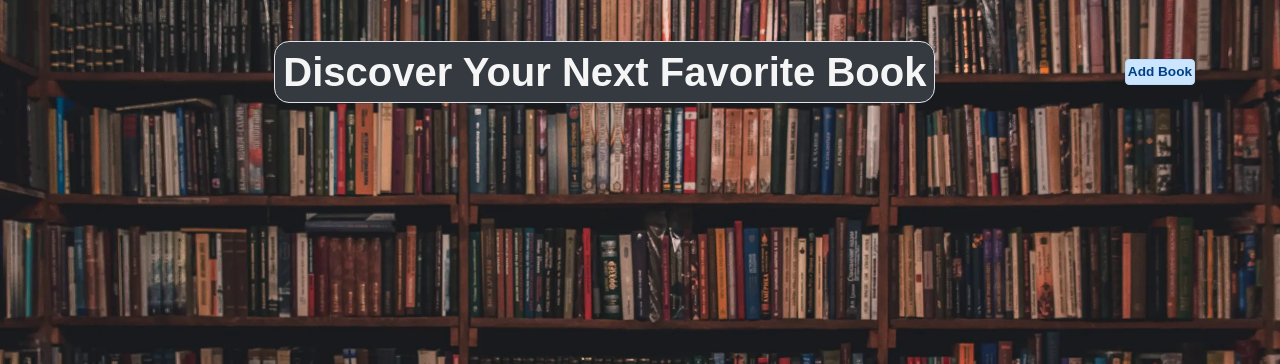
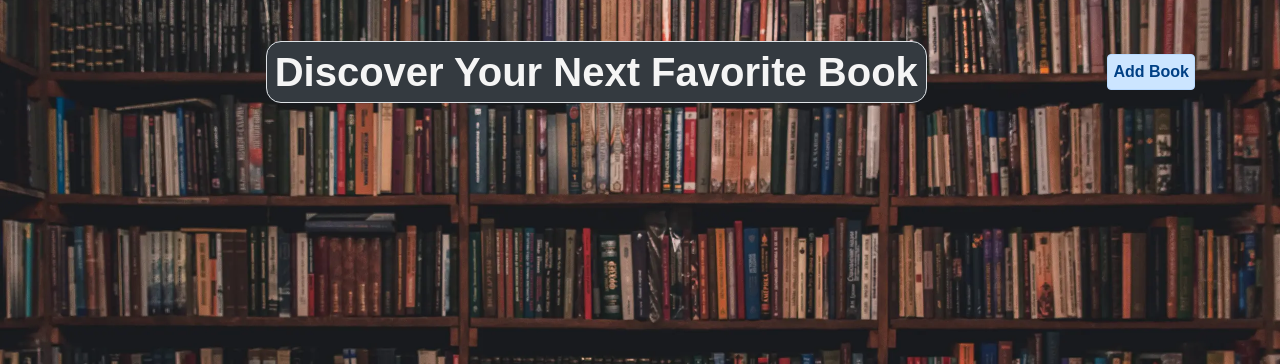
Before and after one commit to Craig-Hudson/online-book-review, a Flask app: page /browse_books in a window 1280 px wide. Shown: the part 56-420 px from the top of the page. Run offline with Flask 2, Linux system fonts and the light colour scheme; data that the repository does not hold is empty.

Commit message:
STYLE: adjust font size and padding of smaller buttons

```diff
--- a/readersrealm/static/css/style.css
+++ b/readersrealm/static/css/style.css
@@ -143,8 +143,8 @@ footer {
 }
 
 .button-small {
-    padding: 2px;
-    font-size: 85%;
+    padding: 5px;
+    font-size: 100%;
 }
 
 .rounded {
@@ -173,6 +173,11 @@ footer {
     html {
         font-size: 80%!important;
     }
+
+    .button-small {
+        padding: 2px;
+        font-size: 90%;
+    }
 }
 
 @media screen and (max-width: 320px) {
```
